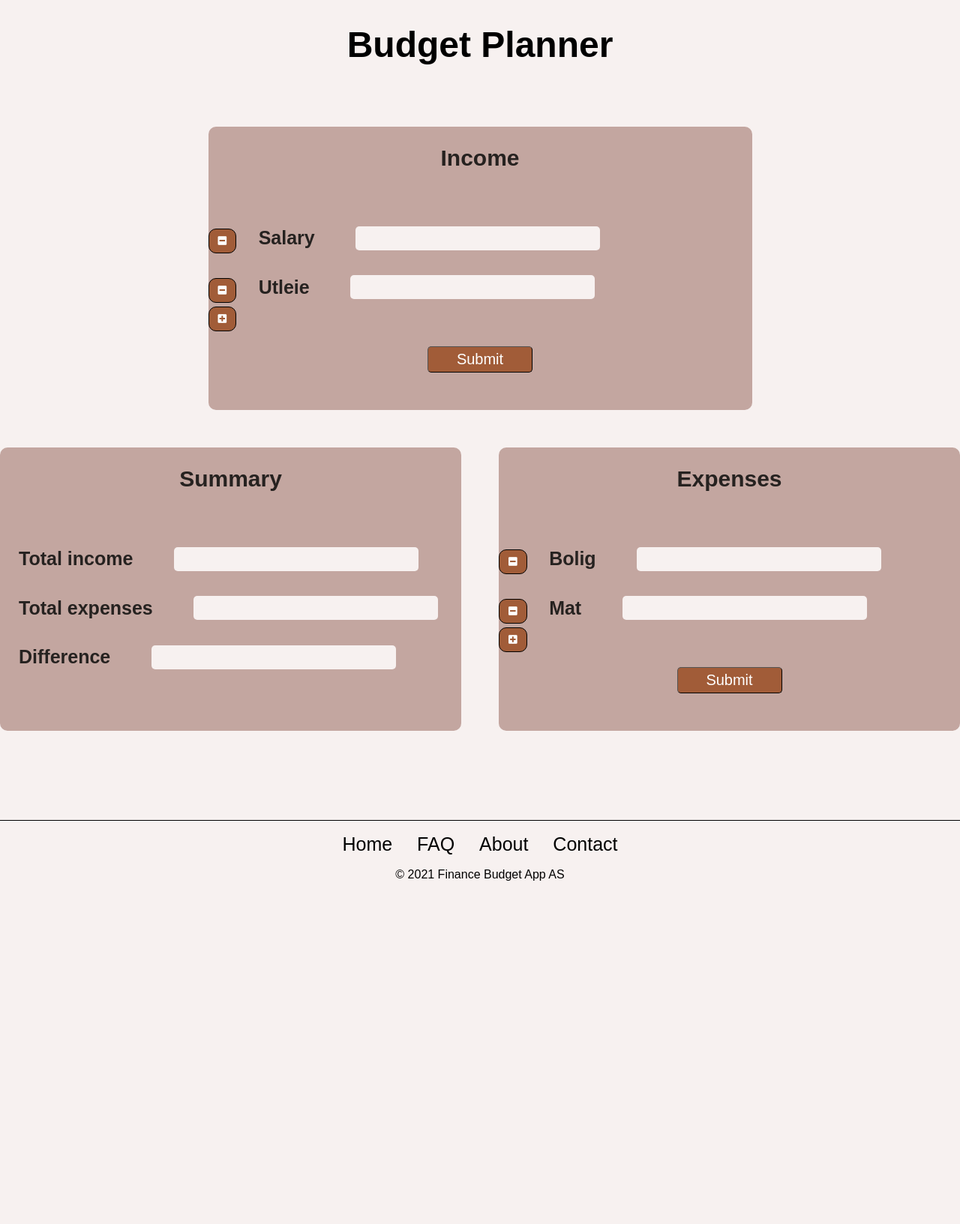
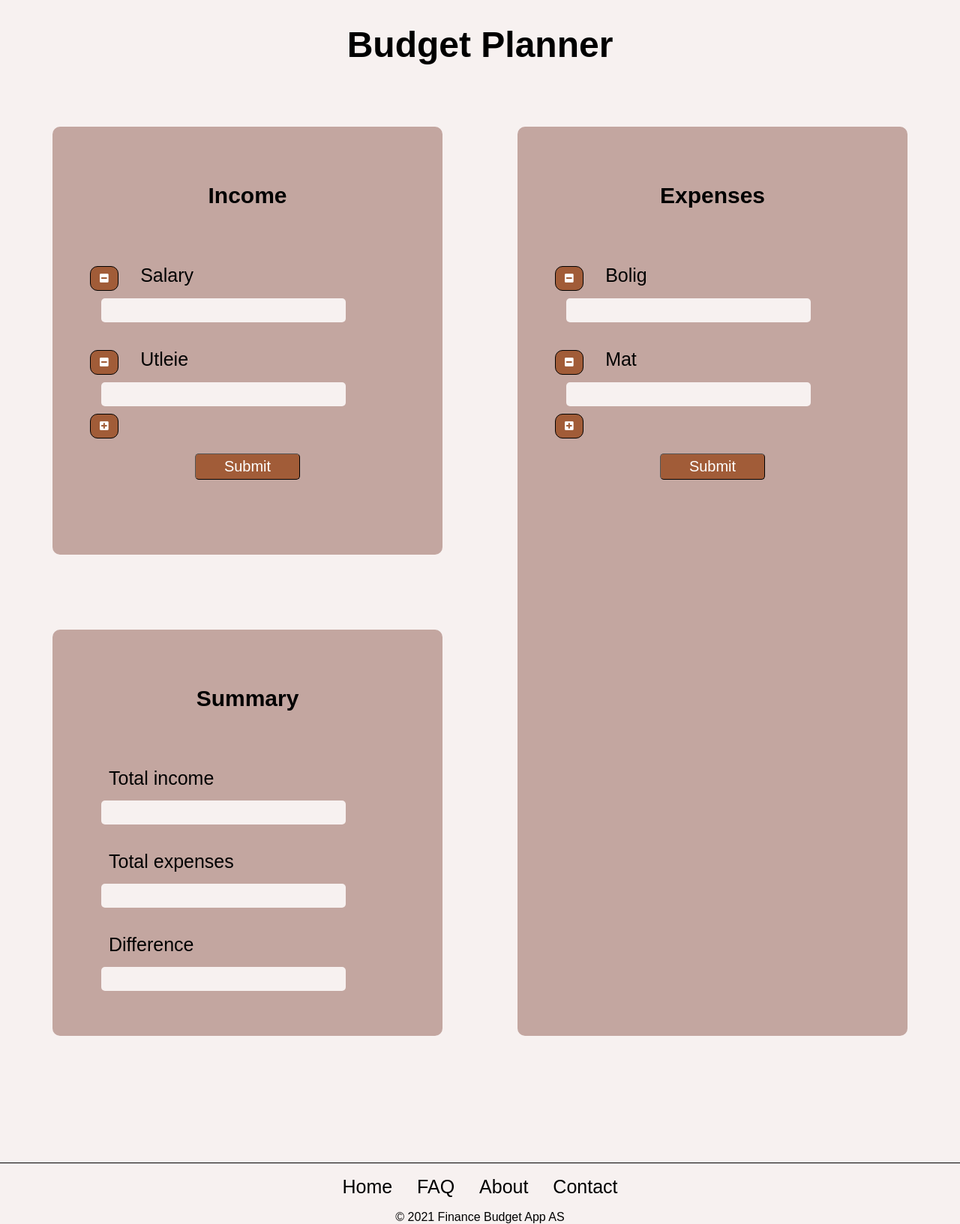
Before and after one commit to hjuivc/APP2000-applikasjonsutvikling-21h-22v, a PHP site: page /budget-planner.html in a window 1280 px wide. Shown: the part 125-1758 px from the top of the page at 75% size. Before the commit the page ends 1300 px from the top, so only its background shows below. Run offline with PHP 8.4, Linux system fonts and the light colour scheme; some libraries are stand-ins or nearby versions.

Commit message:
Endret litt styling på budget planner
Endret fra flex til grid-container. Ellers bare små endringer.

```diff
--- a/budget-planner.html
+++ b/budget-planner.html
@@ -110,8 +110,8 @@
 
     <main>
         <h1 style="text-align: center;">Budget Planner</h1>
-      <div class="block">
-        <div class="contentBoxBudgetPlanner" style="max-width: 725px; width: 100%; margin: 50px 0;">
+        <div class="grid-container">
+          <div class="contentBoxBudgetPlanner" style="margin: 50px 50px 50px 70px; padding: 50px;">
             <h2>Income</h2>
             <button class="removeButton" type="button"><i class="fas fa-minus-square"></i></button>
             <label id="contentBox-budget-planner" style="margin-top: 50px">Salary</label>
@@ -122,20 +122,8 @@
             <button class="addButton" type="button"><i class="fas fa-plus-square"></i></button>
             <button class="submitButton">Submit</button>
           </div>
-      </div>
 
-      <div class="block">
-        <div class="contentBoxBudgetPlanner" style="max-width: 725px; width: 100%; margin: 0; margin-right: 50px">
-          <h2>Summary</h2>
-          <label id="contentBox-budget-planner" style="margin-top: 50px">Total income</label>
-          <input type="text" /> <br>
-          <label id="contentBox-budget-planner">Total expenses</label>
-          <input type="text" /> <br>
-          <label id="contentBox-budget-planner">Difference</label>
-          <input type="text" /> <br>
-        </div>
-
-        <div class="contentBoxBudgetPlanner" style="max-width: 725px; width: 100%; margin: 0;">
+          <div class="contentBoxBudgetPlanner" id="high" style="margin: 50px 70px 50px 50px; padding: 50px;">
             <h2>Expenses</h2>
             <button class="removeButton" type="button"><i class="fas fa-minus-square"></i></button>
             <label id="contentBox-budget-planner" style="margin-top: 50px">Bolig</label>
@@ -146,6 +134,18 @@
             <button class="addButton" type="button"><i class="fas fa-plus-square"></i></button>
             <button class="submitButton">Submit</button>
           </div>
+
+          <div class="contentBoxBudgetPlanner" style="margin: 50px 50px 50px 70px; padding: 50px;">
+            <h2>Summary</h2>
+            <label id="contentBox-budget-planner" style="margin-top: 50px">Total income</label>
+            <input type="text" /> <br>
+            <label id="contentBox-budget-planner">Total expenses</label>
+            <input type="text" /> <br>
+            <label id="contentBox-budget-planner">Difference</label>
+            <input type="text" /> <br>
+          </div>
+        </div>
+
         </div>
     </main>
 
--- a/main.css
+++ b/main.css
@@ -27,10 +27,8 @@ main {
 
 .block {
   display: flex;
-  justify-content: center;
   color: #262220;
   font-weight: bold;
-  width: 100vw;
 }
 
 .block > h2 {
@@ -223,6 +221,17 @@ footer ul a:hover {
 
 /* Budget planner styling start */
 
+.grid-container {
+  display: grid;
+  grid-template-areas:
+    '. myArea'
+    '. myArea';
+}
+
+#high {
+  grid-area: myArea;
+}
+
 .contentBoxBudgetPlanner > h2 {
   font-size: 30px;
   margin: 25px 50px 25px;
@@ -250,8 +259,8 @@ footer ul a:hover {
   background-color: #f7f1f0;
   font-size: 25px;
 
-  margin: 10px 25px;
-  max-width: 80%;
+  margin: 10px 15px;
+  max-width: 100%;
   min-height: 30px;
   border: 0;
   border-radius: 5px;
```
Lines whose indentation alone changed are shown as unchanged.
